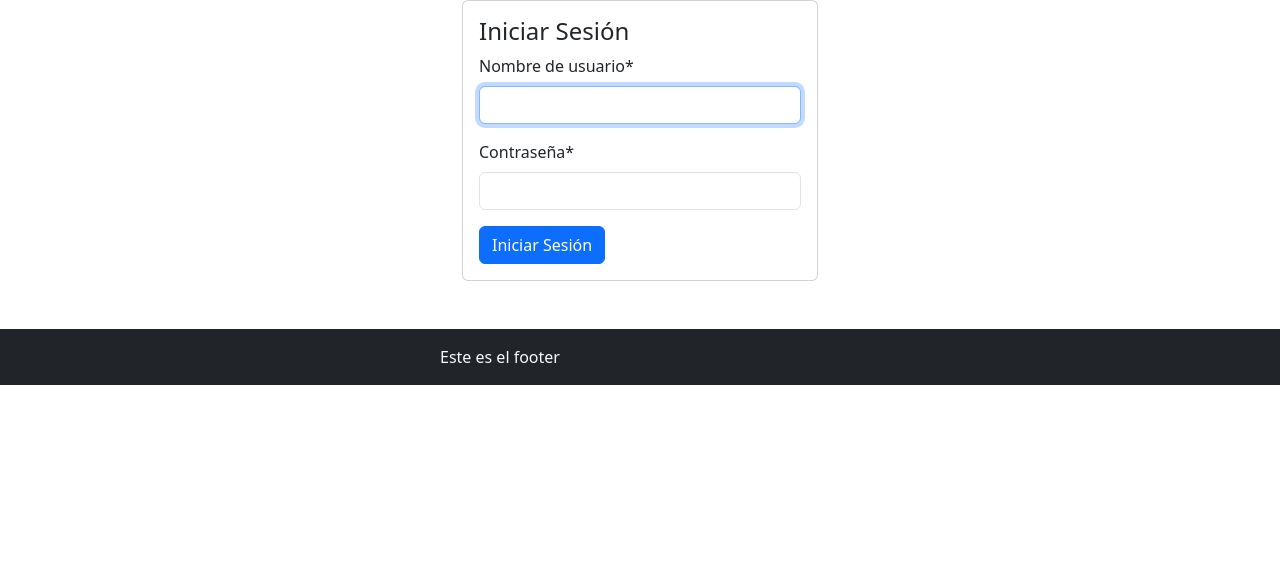
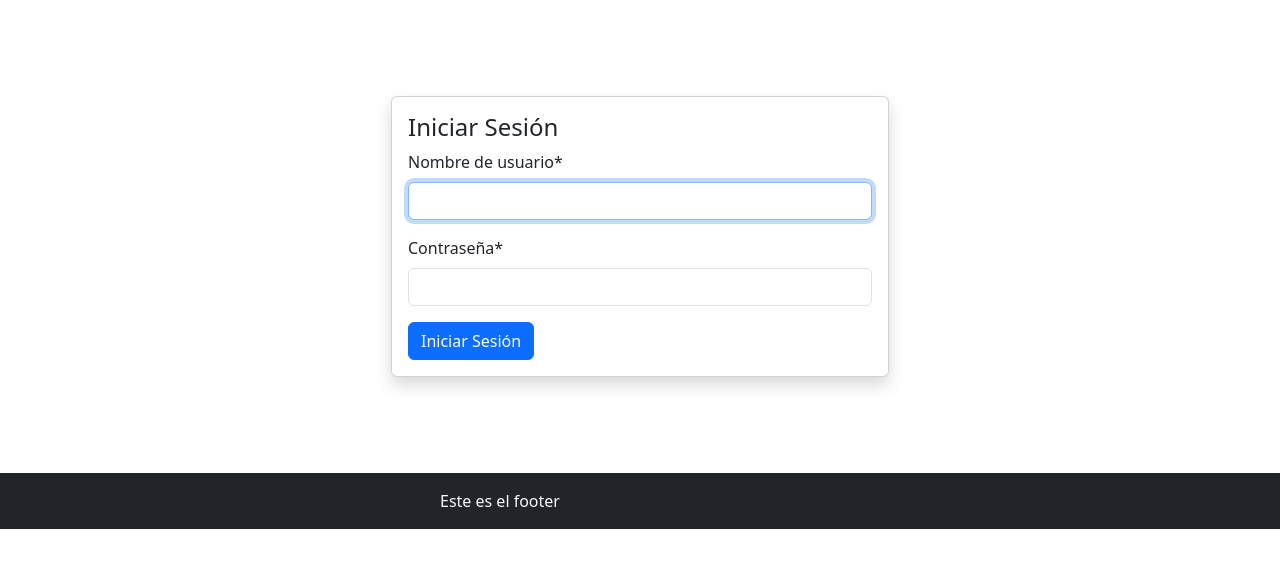
Before and after one commit to profealejandroduoc/sitio, a Django app: page /accounts/login/ in a window 1280 px wide. Shown: the part 56-624 px from the top of the page. Run offline with Django 4.2, Linux system fonts and the light colour scheme; some libraries are stand-ins or nearby versions.

Commit message:
permisos de usuario working

```diff
--- a/aplicacion/templates/aplicacion/personas/personas.html
+++ b/aplicacion/templates/aplicacion/personas/personas.html
@@ -20,7 +20,9 @@
                     <th>APELLIDO</th>
                     <th>Fecha Nacimiento</th>
                     <th>SEXO</th>
+                    {% if perms.aplicacion.can_change %}
                     <th>Acciones</th>
+                    {% endif %}
                 </tr>
             </thead>
             <tbody class="table-group-divider">
@@ -31,8 +33,10 @@
                     <td>{{per.apellido}}</td>
                     <td>{{per.f_nacimiento}}</td>
                     <td>{{per.sexo}}</td>
+                    {% if perms.aplicacion.can_change %}
                     <td><a href="{% url 'updatepersona' per.rut %}" role="button" class="btn btn-warning text-light">Modificar</a>
                     <a href="{% url 'eliminarpersona' per.rut %}" role="button" class="btn btn-danger text-light">Eliminar</a> </td>
+                    {% endif %}
                 </tr>
                 {% endfor %}
 
--- a/aplicacion/templates/registration/login.html
+++ b/aplicacion/templates/registration/login.html
@@ -4,12 +4,12 @@
 
 {% block contenido %}
 
-<div class="row">
-    <div class="col-sm-4"></div>
-    <div class="col-sm-4">
+<div class="row p-5 mt-5">
+    <div class="col-sm-3"></div>
+    <div class="col-sm-6 ">
         <form action="" method="post">
 
-            <div class="card">
+            <div class="card shadow">
 
                 <div class="card-body">
                     <h4 class="card-title">Iniciar Sesión</h4>
@@ -24,7 +24,7 @@
 
         </form>
     </div>
-    <div class="col-sm-4"></div>
+    <div class="col-sm-3"></div>
 </div>
 
 
```
Also changed, not shown: aplicacion/views.py (+10 -7 lines).
